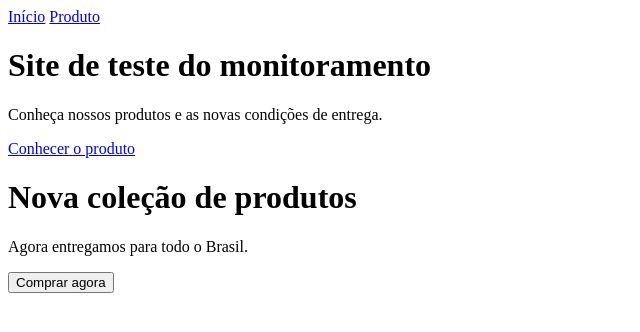
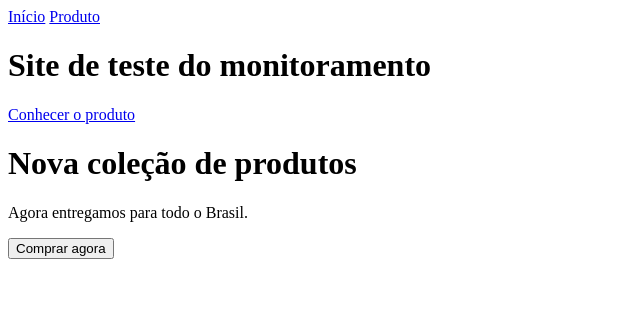
Before and after one commit to ongit123/siteTeste, a plain HTML site: page index.html in a window 1280 px wide. Shown: the whole page, without its empty margins (0-640 px from the left). Drawn offline with Linux system fonts and the light colour scheme.

Commit message:
Update index.html

```diff
--- a/index.html
+++ b/index.html
@@ -22,7 +22,6 @@
 
     <main>
       <h1>Site de teste do monitoramento</h1>
-      <p>Conheça nossos produtos e as novas condições de entrega.</p>
       <a href="produto.html">Conhecer o produto</a>
       <h1>Nova coleção de produtos</h1>
 <p>Agora entregamos para todo o Brasil.</p>
```
